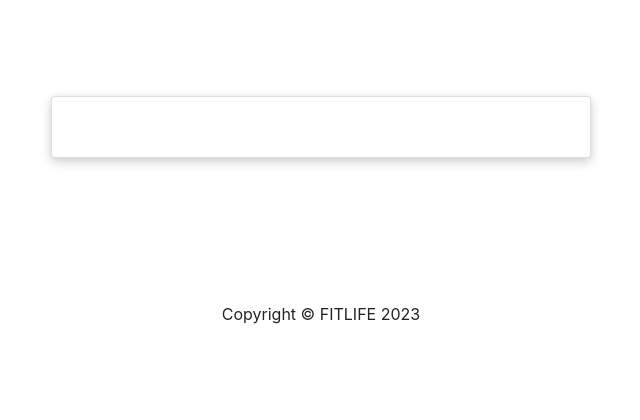
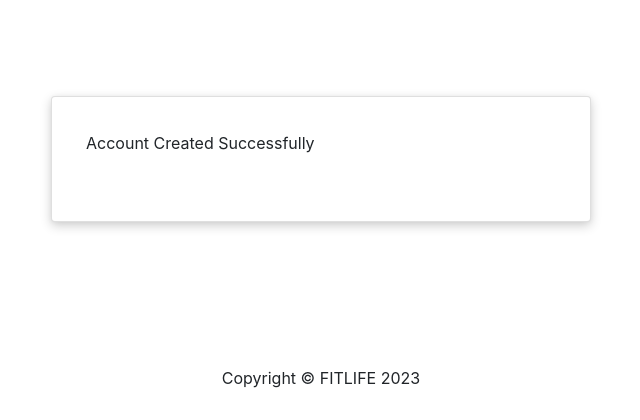
Before and after one commit to abidgulshahid/gym-management, a Django app: page /success/ in a window 1280 px wide. Shown: the part 40-460 px from the top of the page, without its empty margins (319-959 px from the left). Run offline with Django 4.2, Linux system fonts and the light colour scheme; some libraries are stand-ins or nearby versions.

Commit message:
Update success.html

```diff
--- a/gym_users/templates/gym_users/success.html
+++ b/gym_users/templates/gym_users/success.html
@@ -16,6 +16,10 @@
                             {% if message %}
                             {{message}}
                             {% endif %}
+
+                            {% if not message %}
+                            <p class="ml-4 mt-4">Account Created Successfully</p>
+                            {% endif %}
   <div class="card-body">
   </div>
 </div>
```
